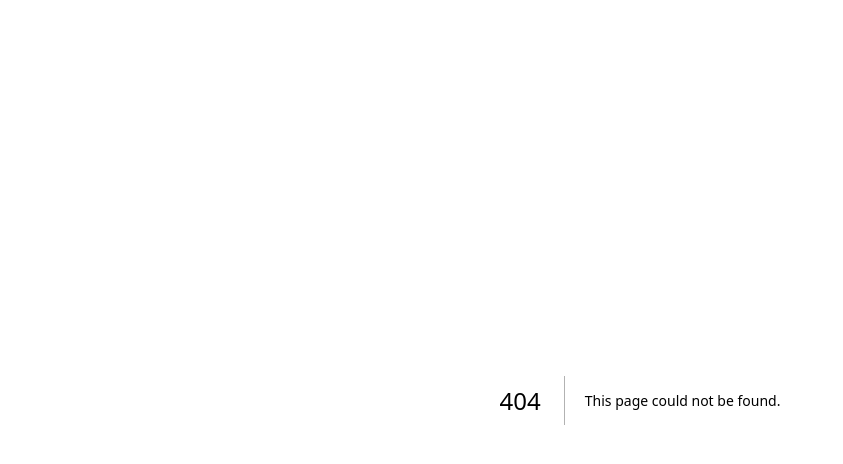
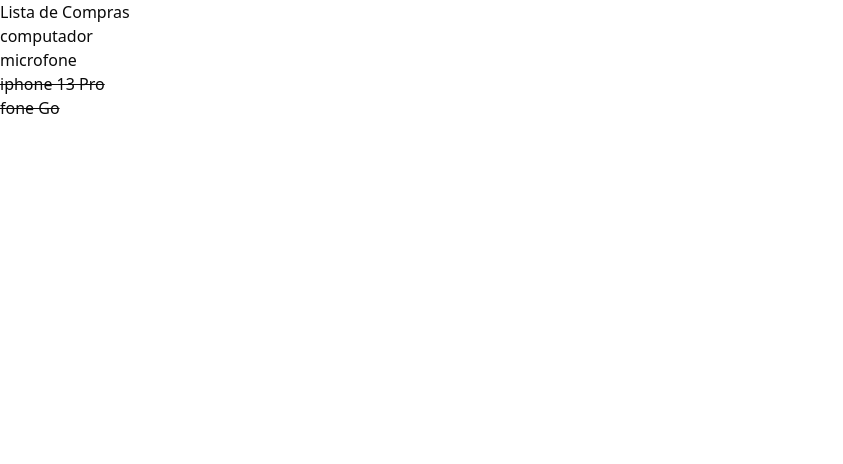
Before and after one commit to AlessaKessyla/introducao-nextjs, a Next.js app: page /lista in a window 1280 px wide. Before the commit this address had no page. Shown: the top 464 px of the page, without its empty margins (0-843 px from the left). Built offline with nearby package versions, Linux system fonts and the light colour scheme.

Commit message:
Lista de Compras

```diff
--- /dev/null
+++ b/src/app/lista/page.tsx
@@ -0,0 +1,9 @@
+import ListaDeCompras from "@/components/ListaDeCompras";
+
+export default function Lista(){
+    return(
+        <div>
+            <ListaDeCompras/>
+        </div>
+    )
+}
--- /dev/null
+++ b/src/components/BotaoReproducao.tsx
@@ -0,0 +1,13 @@
+
+import { useState } from "react"
+
+
+export default function Reproduction () {
+    const [play, setPlay] = useState(false)
+
+    return (
+        <div>
+
+        </div>
+    )
+}
--- /dev/null
+++ b/src/components/ListaDeCompras.tsx
@@ -0,0 +1,28 @@
+
+export default function ListaDeCompras() {
+
+    const items = [
+    { objeto: "computador", comprado: false },
+    { objeto: "microfone", comprado: false },
+    { objeto: "iphone 13 Pro", comprado: true },
+    { objeto: "fone Go", comprado: true },
+    ];
+
+        return (
+        <div>
+        <h1>Lista de Compras</h1>
+        <ul>
+        {items.map((item, index) => (
+        <li
+            key={`${item.objeto}-${index}`}  // combina o nome com o índice
+            style={{
+            textDecoration: item.comprado ? "line-through" : "none",
+            }}
+        >
+            {item.objeto}
+        </li>
+        ))}
+        </ul>
+    </div>
+    );
+}
```
